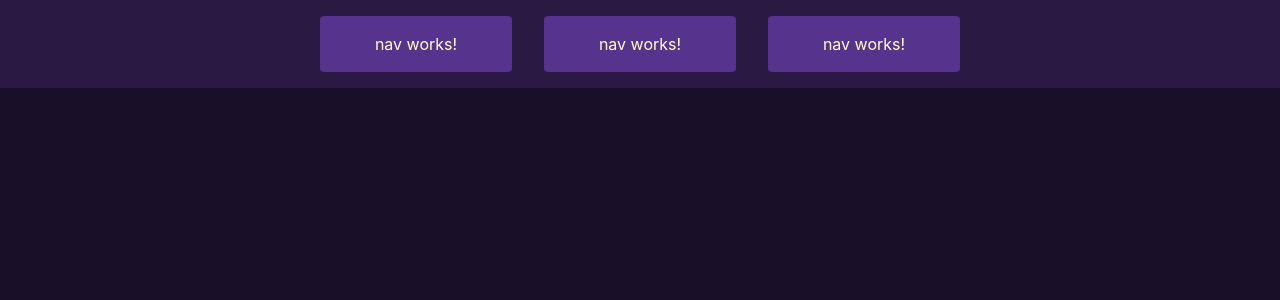
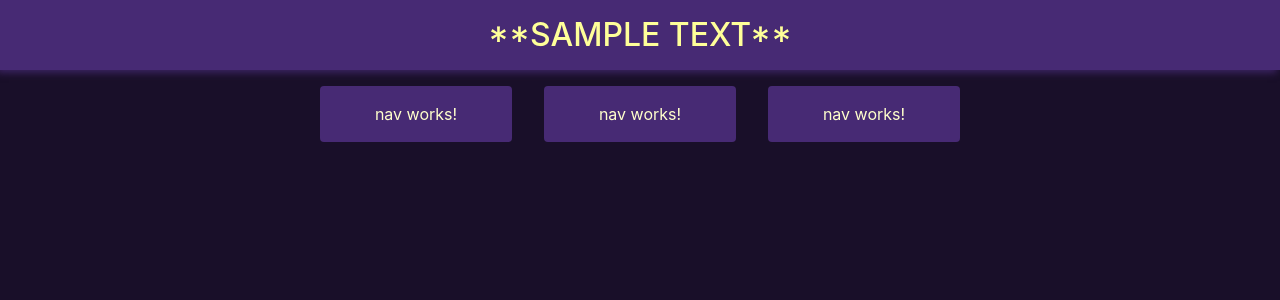
Before and after one commit to calbers1/playground, an Angular app: page / in a window 1280 px wide. Shown: the top 300 px of the page. Built offline with nearby package versions, Linux system fonts and the light colour scheme.

Commit message:
modified layout slightly

```diff
--- a/src/app/app.component.html
+++ b/src/app/app.component.html
@@ -1 +1,6 @@
 <app-nav></app-nav>
+<div class="main">
+<div class="btn btn-primary">nav works!</div>
+<div class="btn btn-primary">nav works!</div>
+<div class="btn btn-primary">nav works!</div>
+</div>
--- a/src/app/app.component.scss
+++ b/src/app/app.component.scss
@@ -0,0 +1,5 @@
+@import "../styles.scss";
+.main{
+    display: flex;
+    justify-content: center;
+}
--- a/src/app/nav/nav.component.html
+++ b/src/app/nav/nav.component.html
@@ -1,5 +1,5 @@
 <div class="bar">
-<div class="btn btn-primary">nav works!</div>
-<div class="btn btn-primary">nav works!</div>
-<div class="btn btn-primary">nav works!</div>
+
+<h2>**SAMPLE TEXT**</h2>
+
 </div>
--- a/src/app/nav/nav.component.scss
+++ b/src/app/nav/nav.component.scss
@@ -1,39 +1,15 @@
 
-$bar : lighten(rgba(25, 15, 41), 7%);
-$btn-primary : lighten($bar, 20%);
-$btn-primary-hover : lighten($bar, 10%);
+@import "../../styles.scss";
+$bar : lighten($main, 20%);
+
 .bar{
     background-color: $bar;
     display: flex;
     justify-content: center;
+    color: lighten(yellow, 30%);
+    box-shadow: -3px 3px 7px $box-shadow;
 }
 
-.btn-primary{
-    //box-shadow: -4px 4px 4px darken($btn-primary, 8%);
-    max-width: 20%;
-    min-width: 15%;
+.bar h2{
     margin: 1rem;
-    margin-top: 1rem;
-    margin-bottom: 1rem;
-    padding: 1rem;
-    background-color: $btn-primary;
-    color: lighten(yellow, 40%);
-    transition: 0.5s ease;
-    border: none;
-    //border-color: lighten($btn-primary, 25%);
 }
-
-.btn-primary:hover{
-    box-shadow: -6px 6px 5px $btn-primary-hover;
-    //background-color: $btn-primary-hover;
-    color: lighten(yellow, 40%);
-    transform: translate(0px, -0.4rem);
-    //transform: scale(1.1, 1.1);
-    transition: 0.3s ease;
-}
-.btn-primary:hover:active{
-    background-color: lighten($btn-primary, 10%);
-    box-shadow: -4px 3px 4px $btn-primary-hover;
-    transform: translate(0px, -0.1rem);
-    transition: 0.1s;
-}
--- a/src/styles.scss
+++ b/src/styles.scss
@@ -1,6 +1,38 @@
 /* You can add global styles to this file, and also import other style files */
 $main :  rgba(25, 15, 41);
+$btn-primary : lighten($main, 20%);
+$box-shadow : lighten($main, 15%);
 
 body{
 background-color: $main;
 }
+
+.btn-primary{
+    //box-shadow: -4px 4px 4px darken($btn-primary, 8%);
+    max-width: 20%;
+    min-width: 15%;
+    margin: 1rem;
+    margin-top: 1rem;
+    margin-bottom: 1rem;
+    padding: 1rem;
+    background-color: $btn-primary;
+    color: lighten(yellow, 40%);
+    transition: 0.5s ease;
+    border: none;
+    //border-color: lighten($btn-primary, 25%);
+}
+
+.btn-primary:hover{
+    box-shadow: -5px 5px 7px $box-shadow;
+    //background-color: $box-shadow;
+    color: lighten(yellow, 40%);
+    transform: translate(0px, -0.4rem);
+    //transform: scale(1.1, 1.1);
+    transition: 0.3s ease;
+}
+.btn-primary:hover:active{
+    background-color: lighten($btn-primary, 10%);
+    box-shadow: -1px 1px 4px $box-shadow;
+    transform: translate(0px, -0.1rem);
+    transition: 0.1s;
+}
```
